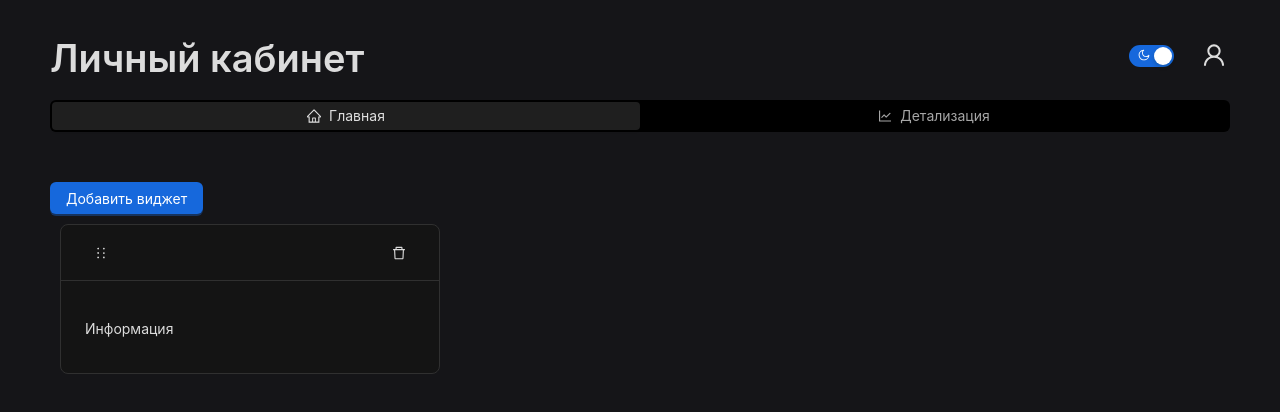
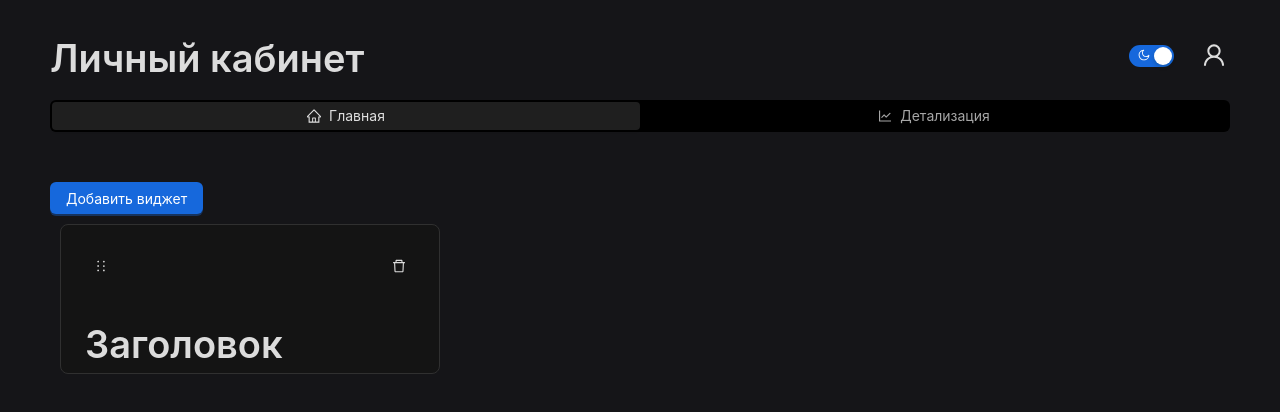
Before and after one commit to Claude-Code-Clan/hack-front, a React (Vite) app: page /account in a window 1280 px wide. Shown: the top 412 px of the page. Built offline with nearby package versions, Linux system fonts and the light colour scheme.

Commit message:
Add new widget

```diff
--- a/package.json
+++ b/package.json
@@ -18,6 +18,7 @@
     "@types/three": "^0.176.0",
     "antd": "^5.25.2",
     "axios": "^1.9.0",
+    "luxon": "^3.7.2",
     "mobx": "^6.13.7",
     "mobx-react": "^9.2.0",
     "react": "^19.1.0",
@@ -29,6 +30,7 @@
     "typescript-eslint": "^8.60.1"
   },
   "devDependencies": {
+    "@types/luxon": "^3.7.1",
     "@types/react": "^19.1.5",
     "@types/react-dom": "^19.1.5",
     "@typescript-eslint/eslint-plugin": "^8.32.1",
--- a/src/components/HUWidgetContainer/HUWidgetContainer.module.css
+++ b/src/components/HUWidgetContainer/HUWidgetContainer.module.css
@@ -1,6 +1,7 @@
 .wrapper {
     width: 100%;
     height: 100%;
+    overflow: hidden;
 }
 
 .dragHolder {
--- a/src/components/HUWidgetContainer/HUWidgetContainer.tsx
+++ b/src/components/HUWidgetContainer/HUWidgetContainer.tsx
@@ -11,7 +11,8 @@ interface HUWidgetContainerPropsI {
 export default function HUWidgetContainer({children, onDelete}: PropsWithChildren<HUWidgetContainerPropsI>) {
   return (
     <Card
-      title={
+      className={cls.wrapper}
+    >
       <div className={cn(cls.dragHolder, 'drag-handle')}>
         <Button
           type='text'
@@ -25,9 +26,6 @@ export default function HUWidgetContainer({children, onDelete}: PropsWithChildre
           />)
         }
       </div>
-      }
-      className={cls.wrapper}
-    >
       <p>
         {children}
       </p>
--- a/src/components/WidgetsSelector/HUWidgetsSelector.tsx
+++ b/src/components/WidgetsSelector/HUWidgetsSelector.tsx
@@ -1,6 +1,7 @@
 import cn from "classnames";
 import cls from "../WidgetsSelector/HUWidgetsSelector.module.css";
 import type {WidgetTypes} from "../../store/widgetsStore.ts";
+import NewsWidget from "../../widgets/NewsWidget/NewsWidget.tsx";
 
 interface HUWidgetSelectorProps {
     type?: WidgetTypes;
@@ -20,14 +21,7 @@ export default function HUWidgetsSelector({type, children}: HUWidgetSelectorProp
             )
 
         case 'news':
-            return (
-                <div className={cn(cls.wrapper, 'handle')}>
-                    <div className={cls.header}>
-                        <div>Новости</div>
-                    </div>
-                    {children}
-                </div>
-            )
+            return <NewsWidget/>
 
         case 'parking':
             return (
--- a/src/store/widgetsStore.ts
+++ b/src/store/widgetsStore.ts
@@ -21,7 +21,7 @@ export const layouts = [
 ];
 
 const types: WidgetType[] = [{
-  type: 'staticinfo',
+  type: 'news',
   widgetId: 'widget-1',
 }];
 
--- /dev/null
+++ b/src/widgets/NewsWidget/NewsWidget.module.css
@@ -0,0 +1,3 @@
+.wrapper {
+    position: relative;
+}
--- /dev/null
+++ b/src/widgets/NewsWidget/NewsWidget.tsx
@@ -0,0 +1,58 @@
+import cls from './NewsWidget.module.css'
+import {Carousel, Typography} from "antd";
+import {DateTime} from "luxon";
+
+
+export interface NewsI {
+  title: string;
+  body: string;
+  date: string;
+  liveTime: string
+}
+
+function NewsItem({title, body, date}: NewsI) {
+  return (
+    <div>
+      <Typography.Title>{title}</Typography.Title>
+      <Typography.Paragraph>{body}</Typography.Paragraph>
+      <Typography.Text type="secondary">{DateTime.fromISO(date).toFormat('dd.MM.yyyy')}</Typography.Text>
+    </div>
+  );
+}
+
+export interface NewsWidgetPropsI {
+  news: NewsI[];
+}
+
+export default function NewsWidget() {
+  const news: NewsI[] = [
+    {
+      title: 'Заголовок',
+      body: 'Lorem ipsum dolor sit amet, consectetur adipisicing elit. Blanditiis consectetur, exercitationem inventore odio officia perspiciatis quae quas reiciendis ullam velit?',
+      date: '2025-12-12',
+      liveTime: '1212-12-12',
+    },
+    {
+      title: 'Заголовок',
+      body: 'Lorem ipsum dolor sit amet, consectetur adipisicing elit. Blanditiis consectetur, exercitationem inventore odio officia perspiciatis quae quas reiciendis ullam velit?',
+      date: '2025-12-12',
+      liveTime: '1212-12-12',
+    },
+    {
+      title: 'Заголовок',
+      body: 'Lorem ipsum dolor sit amet, consectetur adipisicing elit. Blanditiis consectetur, exercitationem inventore odio officia perspiciatis quae quas reiciendis ullam velit?',
+      date: '2025-12-12',
+      liveTime: '1212-12-12',
+    },
+  ];
+
+  return (
+    <div className={cls.wrapper}>
+      <Carousel autoplay={{dotDuration: true}} autoplaySpeed={3000}>
+        {news.map((newsItem) =>
+          (<NewsItem {...newsItem}/>)
+        )}
+      </Carousel>
+    </div>
+  );
+}
```
Also changed, not shown: 1 other file (tests, documents, lock files or other folders). Lines whose indentation alone changed are shown as unchanged.
